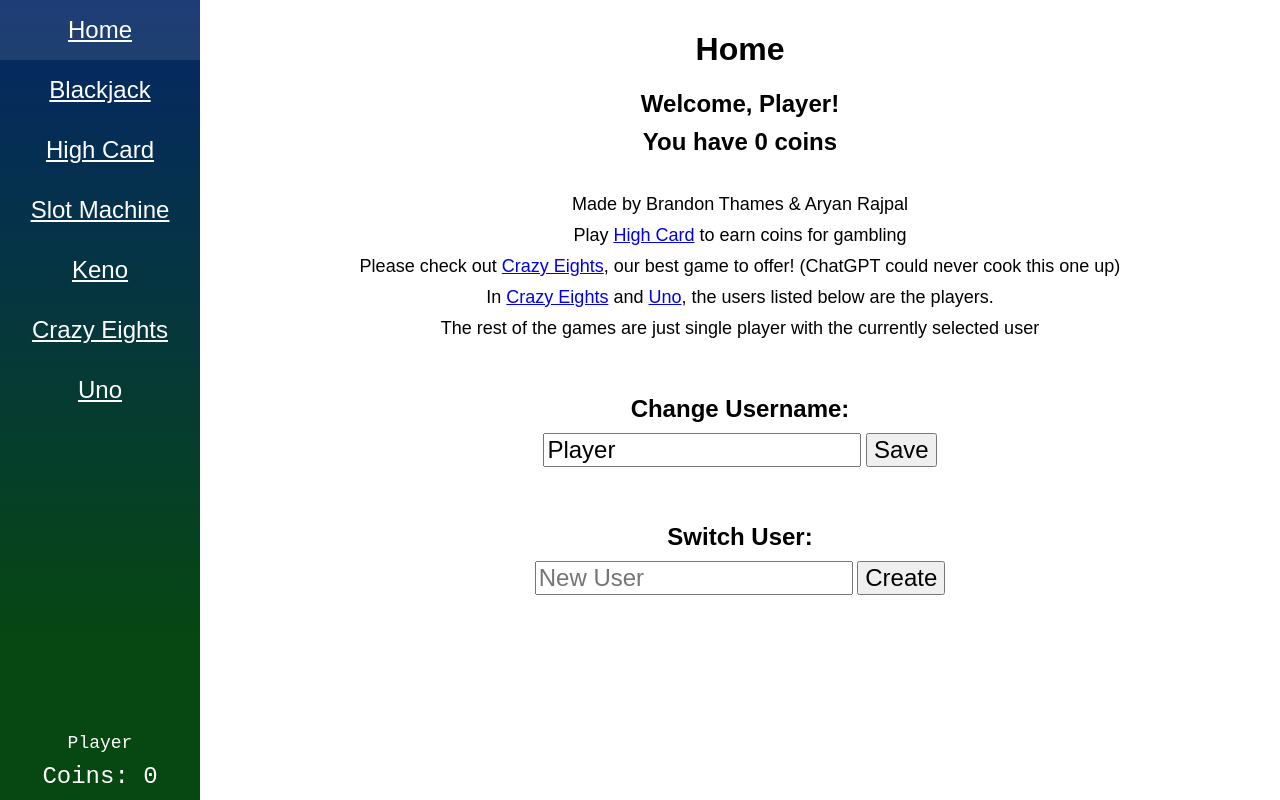
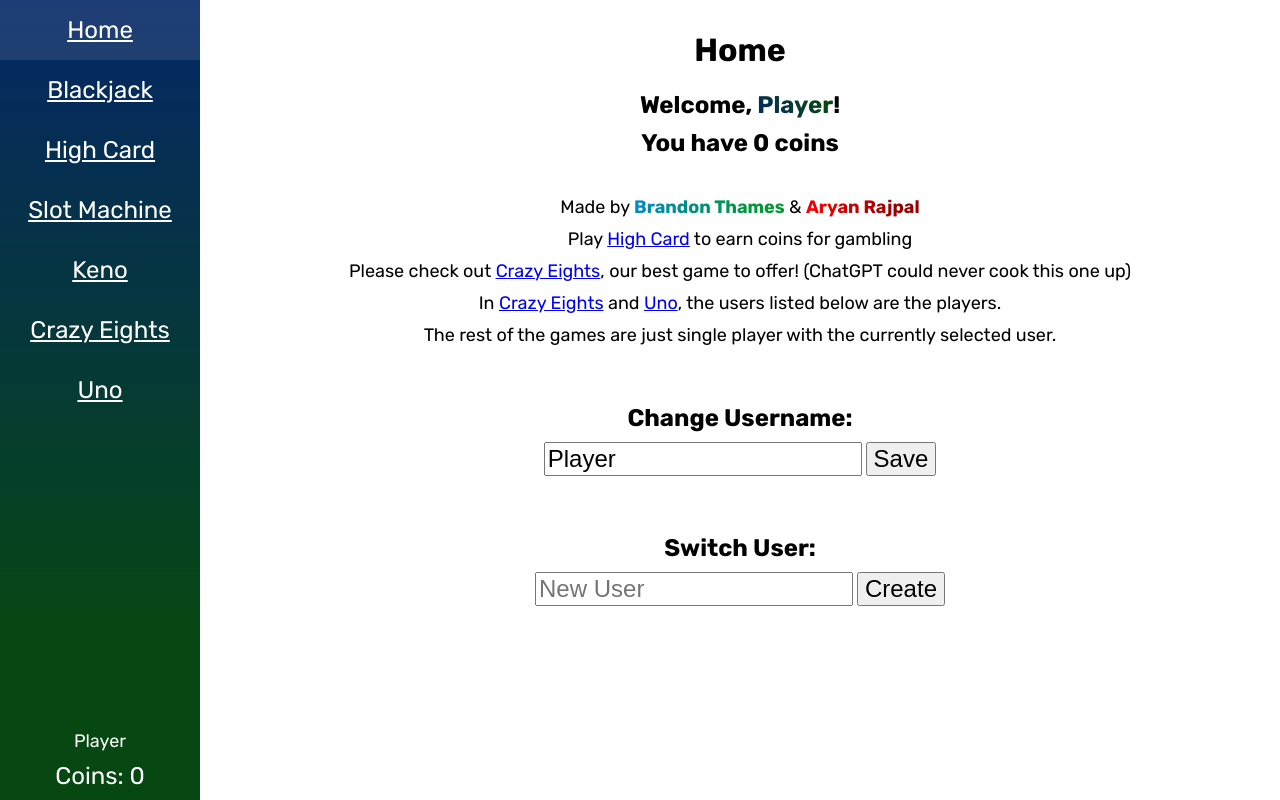
Before and after one commit to TumbleWede/cs3gamesite, a SvelteKit app: page / in a window 1280 px wide. Built offline with nearby package versions, Linux system fonts and the light colour scheme.

Commit message:
Update uno

```diff
--- a/src/app.css
+++ b/src/app.css
@@ -1,3 +1,5 @@
+@import url("https://fonts.googleapis.com/css2?family=Rubik:ital,wght@0,300..900;1,300..900&display=swap");
+
 html, body {
 	margin: 0;
 	padding: 0;
@@ -5,6 +7,7 @@ html, body {
 	text-align: center;
 	display: flex;
 	width: 100vw;
+	font-family: Rubik;
 }
 
 #game {
--- a/src/lib/components/NavButton.svelte
+++ b/src/lib/components/NavButton.svelte
@@ -27,5 +27,6 @@
 		height: 100%;
 		display: block;
 		align-content: center;
+		font-family: Rubik;
 	}
 </style>
--- a/src/routes/+layout.svelte
+++ b/src/routes/+layout.svelte
@@ -21,7 +21,7 @@
 		<NavButton to="uno" text="Uno" />
 	</div>
 	<div id="navstats">
-		<p style="font-size: 18px;">{playerData[0].username} </p>
+		<p style="font-size: 18px; word-wrap: break-word;">{playerData[0].username} </p>
 		<p>Coins: {playerData[0].coins} </p>
 	</div>
 </nav>
@@ -35,7 +35,6 @@
 		width: 200px;
 		height: 100vh;
 		background: linear-gradient(180deg, rgb(5, 39, 103) 0%, rgb(6, 71, 18) 80%);
-		position: static;
 	}
 
 	.container {
@@ -48,7 +47,6 @@
 		font-size: 24px;
 		margin: 10px 0;
 		width: 200px;
-		font-family: monospace;
 	}
 
 	#navstats {
--- a/src/routes/+page.svelte
+++ b/src/routes/+page.svelte
@@ -60,13 +60,13 @@
 
 <h1>Home</h1>
 <div id="username">
-	<h2>Welcome, {playerData[0].username}!</h2>
+	<h2>Welcome, <span style="background-image: linear-gradient(45deg, rgb(5, 39, 103) 0%, rgb(6, 71, 18) 80%);">{playerData[0].username}</span>!</h2>
 	<h2>You have {playerData[0].coins} coins</h2><br/>
-	<p>Made by Brandon Thames & Aryan Rajpal</p>
+	<p>Made by <span style="font-weight: bold; background-image: linear-gradient(75deg, #08c 0%, #093 80%);">Brandon Thames</span> & <span style="font-weight: bold; background-image: linear-gradient(75deg, red 0%, #900 80%);">Aryan Rajpal</span></p>
 	<p>Play <a href="highcard">High Card</a> to earn coins for gambling</p>
 	<p>Please check out <a href="crazy8">Crazy Eights</a>, our best game to offer! (ChatGPT could never cook this one up)</p>
 	<p>In <a href="crazy8">Crazy Eights</a> and <a href="uno">Uno</a>, the users listed below are the players.</p>
-	<p>The rest of the games are just single player with the currently selected user</p>
+	<p>The rest of the games are just single player with the currently selected user.</p>
 	<br/><br/>
 
 	<h2>Change Username:</h2>
@@ -112,4 +112,9 @@
 	.user {
 		margin: 10px;
 	}
+
+	span {
+		color: transparent;
+		background-clip: text;
+	}
 </style>
```
Also changed, not shown: src/routes/crazy8/+page.svelte (+4 -4 lines), src/routes/uno/+page.svelte (+33 -15 lines).
